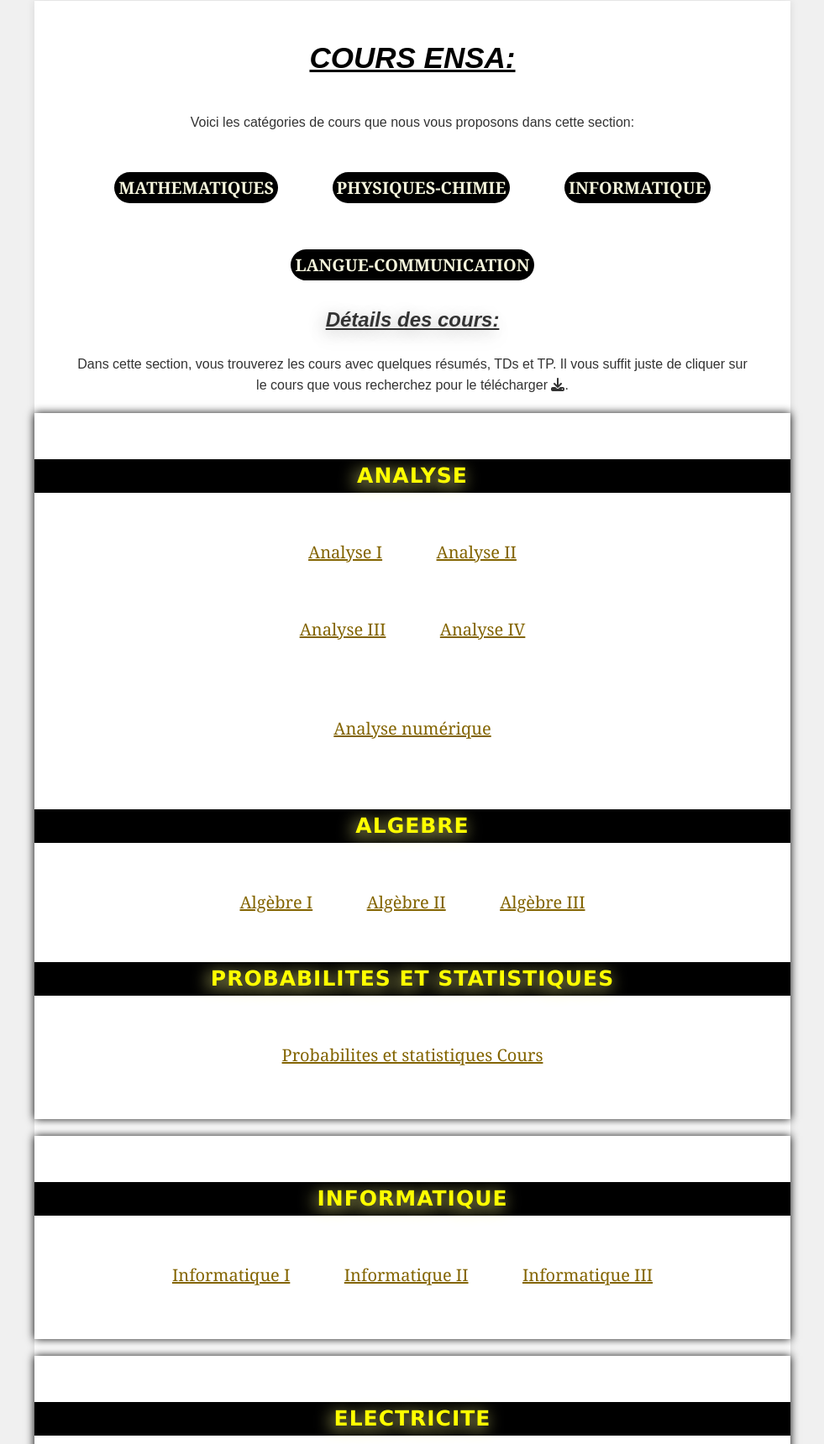
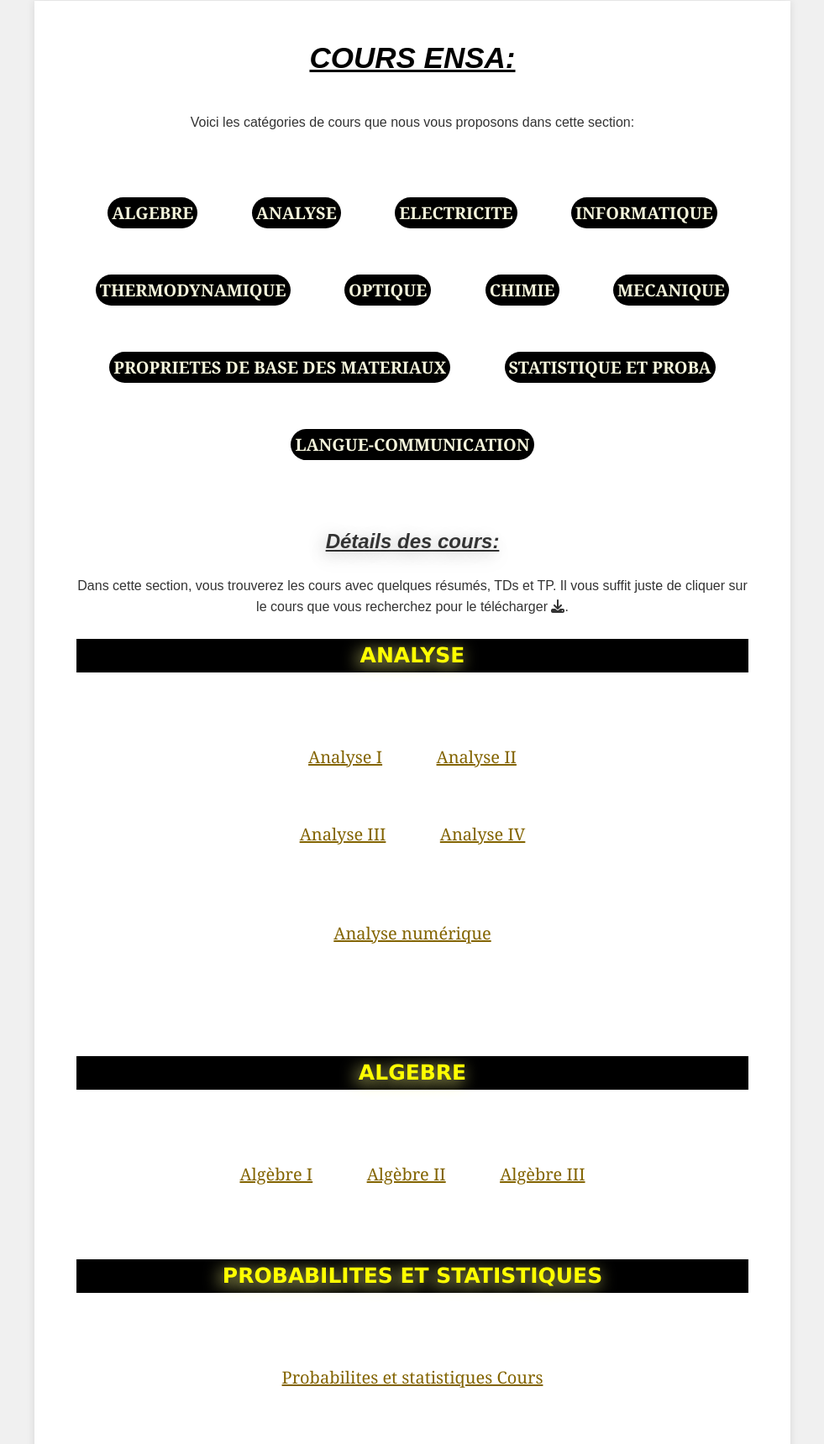
Before and after one commit to Efraruto/LesPrepas.github.io, a plain HTML site: page coursensa.html in a window 1280 px wide. Shown: the part 184-1904 px from the top of the page at 84% size, without its empty margins (149-1130 px from the left). Drawn offline with Linux system fonts and the light colour scheme.

Commit message:
categorierevue

```diff
--- a/coursensa.html
+++ b/coursensa.html
@@ -40,49 +40,50 @@
         Voici les catégories de cours que nous vous proposons dans cette section:
       </p>
 
-      <ul>
-        <!-- <li>
+      <ul class="sectiongegm">
+        <li>
           <a class="scroll-link" href="#algebre" data-target="#algebre">ALGEBRE</a>
-        </li> -->
-        <li>
-          <a class="scroll-link" href="#analyse" data-target="#analyse">MATHEMATIQUES</a>
         </li>
         <li>
-          <a class="scroll-link" href="#el" data-target="#el">PHYSIQUES-CHIMIE</a>
+          <a class="scroll-link" href="#analyse" data-target="#analyse">ANALYSE</a>
+        </li>
+        <li>
+          <a class="scroll-link" href="#el" data-target="#el">ELECTRICITE</a>
         </li>
         <li>
           <a class="scroll-link" href="#in" data-target="#in">INFORMATIQUE</a>
         </li>
-        <!-- <li>
+        <li>
           <a class="scroll-link" href="#th" data-target="#th"
             >THERMODYNAMIQUE</a
           >
-        </li> -->
+        </li>
 
 
-        <!-- <li><a class="scroll-link" href="#op" data-target="#op">OPTIQUE</a></li>
-        <li><a class="scroll-link" href="#ch" data-target="#ch">CHIMIE</a></li> -->
+        <li><a class="scroll-link" href="#op" data-target="#op">OPTIQUE</a></li>
+        <li><a class="scroll-link" href="#ch" data-target="#ch">CHIMIE</a></li>
         <!-- <li>
           <a class="scroll-link" href="#eli" data-target="#eli"
             >ELECTRONIQUE LINEAIRE</a
           >
         </li> -->
-        <!-- <li>
+        <li>
           <a class="scroll-link" href="#me" data-target="#me">MECANIQUE</a>
         </li>
         <li>
           <a class="scroll-link" href="#pbm" data-target="#pbm"
             >PROPRIETES DE BASE DES MATERIAUX</a
           >
-        </li> -->
-        <li id="langueetcommunication">
+        </li>
+
+        <li>
+          <a class="scroll-link" href="#ps" data-target="#ps">STATISTIQUE ET PROBA</a>
+        </li>
+        <li id="">
           <a class="scroll-link" href="#lc" data-target="#lc"
             >LANGUE-COMMUNICATION</a
           >
         </li>
-        <!-- <li>
-          <a class="scroll-link" href="#el" data-target="#el">AUTRES</a>
-        </li> -->
       </ul>
       <section>
         <h2>Détails des cours:</h2>
@@ -92,12 +93,12 @@
         vous suffit juste de cliquer sur le cours que vous recherchez pour le
         télécharger <i class="fa-solid fa-download fa-bounce"></i>.
       </p>
-      <section id="analyse" class="section">
-      <div class="courses">
+      <section class="section">
+      <div id="analyse"  class="courses"></div>
         <h3 >ANALYSE</h3>
 
         <div>
-        <ul >
+        <ul  class="sectiongegm">
           <li>
             <a id="a"
               href="https://drive.google.com/drive/folders/1uMQiYYQqIxKDisbmxaIklMd1QSNNJdkr?usp=sharing"
@@ -137,9 +138,10 @@
             >
           </li>
         </ul>
+        <div id="algebre"></div>
         <br />
-        <h3 id="algebre">ALGEBRE</h3>
-        <ul>
+        <h3>ALGEBRE</h3>
+        <ul class="sectiongegm">
           <li>
             <a id="a"
               href="https://drive.google.com/drive/folders/1eAk-lHAVy1ESPYQGeWAtXgxcC5I06TWz?usp=sharing"
@@ -162,8 +164,9 @@
             >
           </li>
         </ul>
-        <h3 id="ps">PROBABILITES ET STATISTIQUES</h3>
-        <ul>
+        <div id="ps"></div>
+        <h3>PROBABILITES ET STATISTIQUES</h3>
+        <ul class="sectiongegm">
           <li>
             <a id="a"
               href="https://drive.google.com/drive/folders/1208Tz7LXomj2EQYvxgETF08C1HT3023f?usp=drive_link"
@@ -176,7 +179,7 @@
       </section>
       <section class="section">
         <h3 >INFORMATIQUE</h3>
-        <ul>
+        <ul class="sectiongegm">
           <li>
             <a id="a"
               href="https://drive.google.com/drive/folders/1zrg1gYYbX316JIMaQqMgl_tSCN1f4qxI?usp=sharing"
@@ -200,9 +203,10 @@
           </li>
         </ul>
       </section>
-      <section id="el" class="section">
+      <div id="el"></div>
+      <section class="section">
         <h3 >ELECTRICITE</h3>
-        <ul>
+        <ul class="sectiongegm">
           <li>
             <a id="a"
               href="https://drive.google.com/drive/folders/1l3DfzOO1mFGblLUcjiPsj3RHJAn6iae1?usp=drive_link"
@@ -243,7 +247,7 @@
           </li>
         </ul>
         <h3 id="me">MECANIQUE</h3>
-        <ul>
+        <ul class="sectiongegm">
           <li>
             <a id="a"
               href="https://drive.google.com/drive/folders/1iRJxeqweDNt8WsUGZkf5WjpAIvQu3rDK?usp=drive_link"
@@ -260,7 +264,7 @@
           </li>
         </ul>
         <h3 id="pbm">PROPRIETE DE BASE DES MATERIAUX</h3>
-        <ul>
+        <ul class="sectiongegm">
           <li>
             <a id="a"
               href="https://drive.google.com/drive/folders/1iVkq9j5phtZ5ZoEGAnZczrD2IEVfxR56?usp=sharing"
@@ -271,7 +275,7 @@
         </ul>
 
         <h3 id="op">OPTIQUE</h3>
-        <ul>
+        <ul class="sectiongegm">
           <li>
             <a id="a"
               href="https://drive.google.com/drive/folders/1f5LDWw01v4NFBpb34TsXmZyqxUr3Y-L6?usp=sharing"
@@ -288,7 +292,7 @@
           </li>
         </ul>
         <h3 id="th">THERMODYNAMIQ</h3>
-        <ul>
+        <ul class="sectiongegm">
           <li>
             <a id="a"
               href="https://drive.google.com/drive/folders/1BP7Oc-jecn7YvQkRqS_Qc9iZaHk3pnpW?usp=drive_link"
@@ -311,7 +315,7 @@
         </ul> -->
       <section class="section">
         <h3 >LANGUE ET COMMUNICATION</h3>
-        <ul>
+        <ul class="sectiongegm">
           <li>
             <a id="a"
               href="https://drive.google.com/drive/folders/1Y0j71mwqLUKp0xryhJplbwOAHdZ-KOAw?usp=sharing"
--- a/styles.css
+++ b/styles.css
@@ -98,14 +98,25 @@ main {
     background-color: #fff;
     box-shadow: 0 0 10px rgba(0, 0, 0, 0.1);
 }
-.section{
+/* .section{
     max-width: 1000px;
     margin: 20px -50px;
     padding: 30px 0px;
     background-color: #fff;
     box-shadow: 0 0 10px rgb(0 0 0 / 95%);
+} */
+.sectiongegm{
+    max-width: 1000px;
+    margin: 20px -50px;
+    padding: 30px 0px;
 }
-
+#gegm{
+    max-width: 1000px;
+    margin: 20px -50px;
+    padding: 30px 0px;
+    background-color: #fff;
+    box-shadow: 0 0 10px rgba(255, 255, 255, 0.95);
+}
 main h2 {
     font-size: 24px;
     margin-bottom: 20px;
@@ -165,7 +176,7 @@ main ul li{
         padding: 15px;
         transition: 0.25s;
     }
-    #langueetcommunication{
+    #alaligne{
         white-space: nowrap;
         /* margin-left: -10px; */
     }
@@ -173,7 +184,7 @@ main ul li{
         color: yellow;
         text-transform: uppercase;
         font-size: 25px;
-        letter-spacing: 1px;
+        /* letter-spacing: 1px; */
         text-shadow: -3px 4px 20px #fffd8b;
         font-family: Verdana, Geneva, Tahoma, sans-serif;
         background-color: #000000;
@@ -212,7 +223,7 @@ ul li{
     padding: 10px;
     font-family:  Courier, monospace;
     margin-top: 40px;
-    margin-left: 300px;
+    margin-left: 270px;
     margin-bottom: -50px;
   }
   .retour:hover{
```
Also changed, not shown: coursgegm.html (+14 -14 lines), coursmipc.html (+10 -10 lines), images/gegm.jpg (added).
